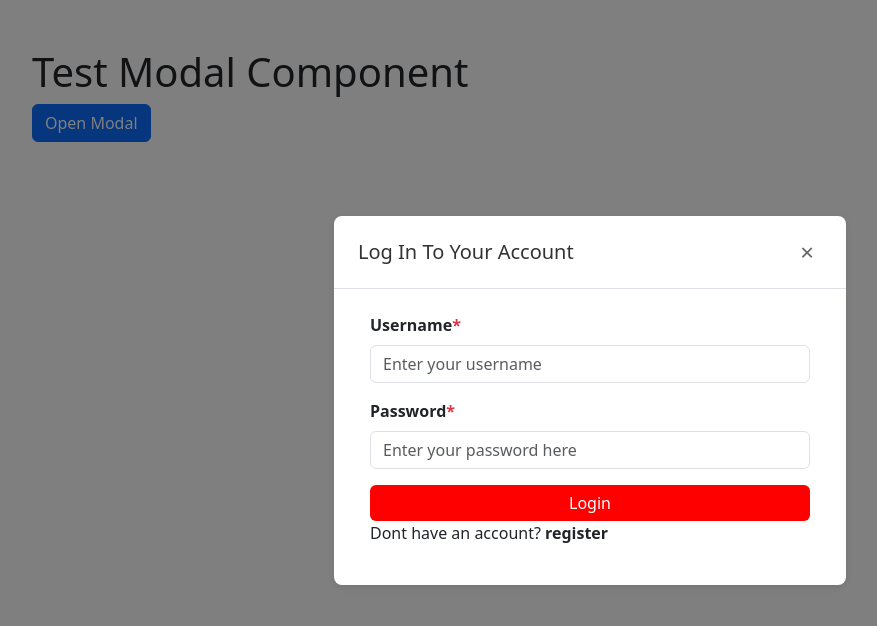
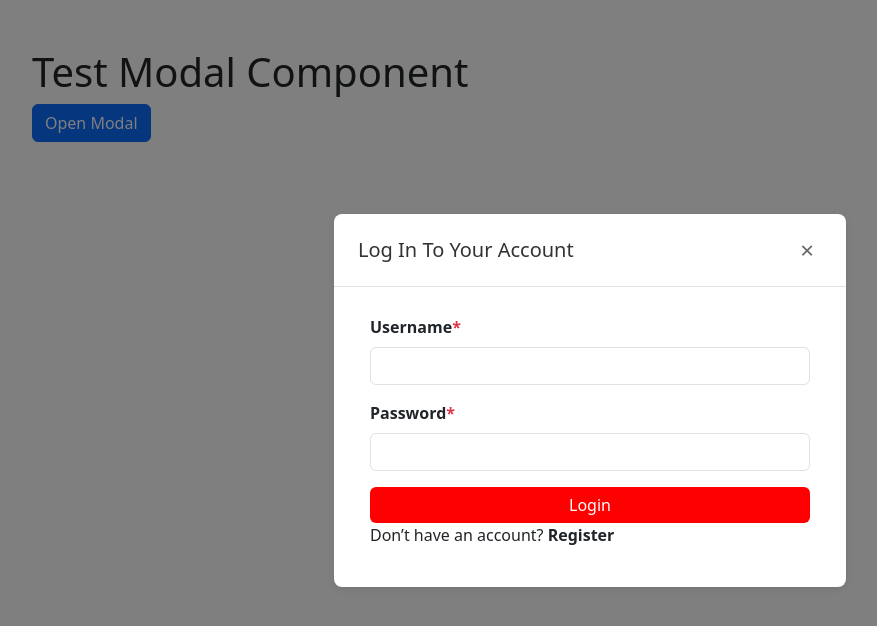
Before and after one commit to Prasai1488/fyp-ui, a React (Vite) app: page / in a window 1280 px wide. Both pictures are taken after a click on the button "Open Modal". Shown: the top 626 px of the page, without its empty margins (50-927 px from the left). Built offline with nearby package versions, Linux system fonts and the light colour scheme.

Commit message:
login formik adjustments

```diff
--- /dev/null
+++ b/src/components/TextFields/customField.tsx
@@ -0,0 +1,42 @@
+import React from "react";
+import TextField from "./TextFields";
+import { FormikProps } from "formik";
+
+type RenderTextFieldProps<T> = {
+  formik: FormikProps<T>;
+  colWidth: string | number; // Can be 'col' or a number like '6', '12', etc.
+  name: string;
+  type?: string; // Defaulting type to optional
+  label?: string; // Label is optional
+  required?: boolean; // Required field indication
+  readOnly?: boolean; // Read-only state
+};
+
+export const renderTextField = <T,>({
+  formik,
+  colWidth,
+  name,
+  type = "text",
+  label = "",
+  required = false,
+  readOnly = false,
+}: RenderTextFieldProps<T>) => {
+  const formikError = formik.errors[name as keyof T];
+  const formikTouched = formik.touched[name as keyof T];
+
+  return (
+    <div className={colWidth === "col" ? "col" : `col-${colWidth}`} key={name}>
+      <div className="my-1">
+        <TextField
+          type={type}
+          name={name}
+          label={label}
+          required={required}
+          formikRequired={!!(formikError && formikTouched)} // Mark as required based on Formik state
+          onChange={(e) => formik.setFieldValue(name, e.target.value)} // Update Formik value
+          readOnly={readOnly}
+        />
+      </div>
+    </div>
+  );
+};
--- a/src/pages/Login/Login.tsx
+++ b/src/pages/Login/Login.tsx
@@ -1,18 +1,18 @@
 import React from "react";
-import { Formik, Form } from "formik";
+import { Formik, Form, FormikProps } from "formik";
 import * as Yup from "yup";
-import TextField from "../../components/TextFields/TextFields";
+import { renderTextField } from "../../components/TextFields/customField";
 import Button from "../../components/Buttons/Button";
 
 const Login = () => {
   const initialValues = {
     username: "",
-    notes: "",
+    password: "",
   };
 
   const validationSchema = Yup.object({
-    username: Yup.string().required("Username is required"),
-    password: Yup.string().required("password is required"),
+    username: Yup.string().required("Username is required").trim(),
+    password: Yup.string().required("Password is required"),
   });
 
   const onSubmit = (values: typeof initialValues) => {
@@ -26,26 +26,30 @@ const Login = () => {
         validationSchema={validationSchema}
         onSubmit={onSubmit}
       >
-        <Form>
-          <TextField
-            name="username"
-            label="Username"
-            placeholder="Enter your username"
-            required
-            formikRequired
-          />
-          <TextField
-            name="password"
-            label="Password"
-            placeholder="Enter your password here"
-            required
-            formikRequired
-          />
-          <Button label="Login" btnType="submit" />
-        </Form>
+        {(formik: FormikProps<typeof initialValues>) => (
+          <Form>
+            {renderTextField({
+              formik,
+              colWidth: "col-12",
+              name: "username",
+              type: "text",
+              label: "Username",
+              required: true,
+            })}
+            {renderTextField({
+              formik,
+              colWidth: "col-12",
+              name: "password",
+              type: "password",
+              label: "Password",
+              required: true,
+            })}
+            <Button label="Login" btnType="submit" />
+          </Form>
+        )}
       </Formik>
       <p>
-        Dont have an account? <strong>register</strong>
+        Don’t have an account? <strong>Register</strong>
       </p>
     </div>
   );
```
